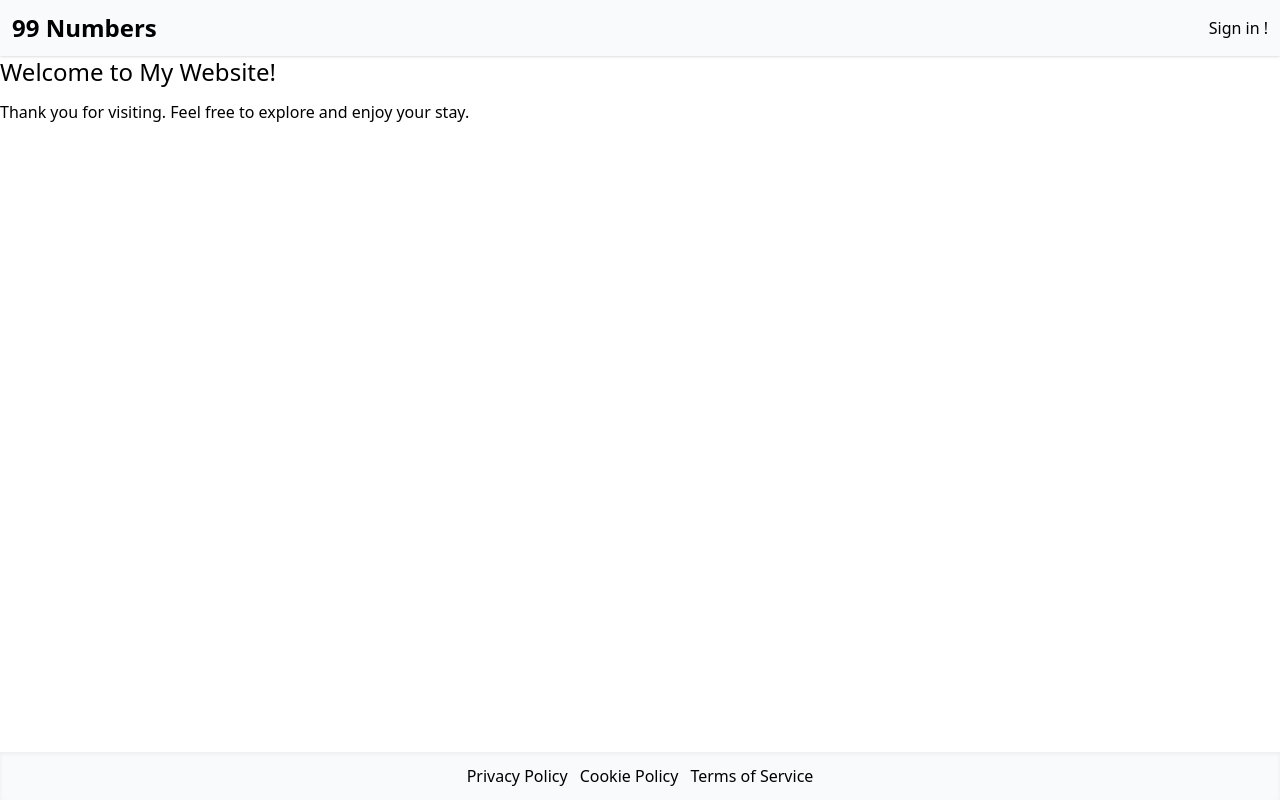
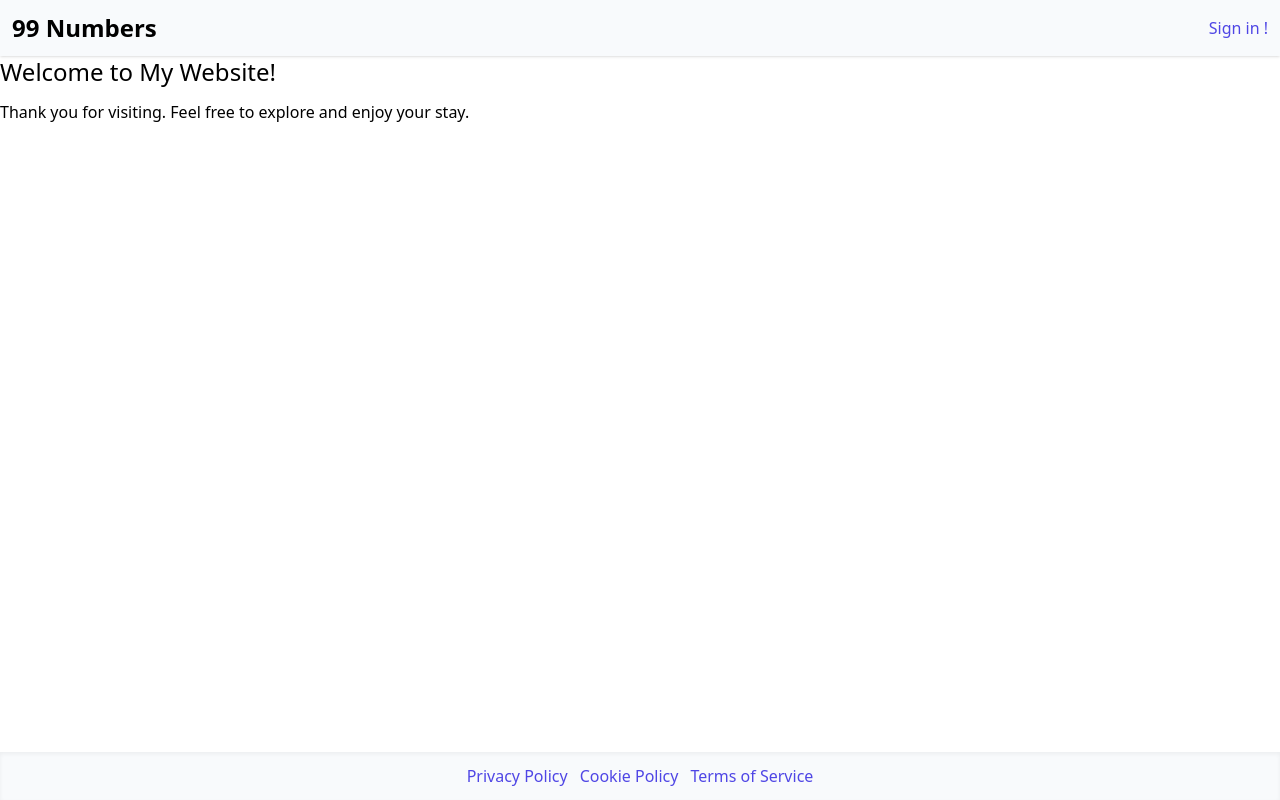
Before and after one commit to yboulemi/99-numbers-front, a Nuxt app: page / in a window 1280 px wide. Built offline with nearby package versions, Linux system fonts and the light colour scheme.

Commit message:
Change NavLink style

```diff
--- a/components/atoms/NavLink.vue
+++ b/components/atoms/NavLink.vue
@@ -1,5 +1,8 @@
 <template>
-    <NuxtLink :to="to" class="pb-2 hover:border-b-2 hover:border-cyan-400">
+    <NuxtLink
+        :to="to"
+        class="pb-2 text-indigo-600 hover:text-indigo-500 hover:border-b-2 hover:border-indigo-500"
+    >
         {{ text }}
     </NuxtLink>
 </template>
```
